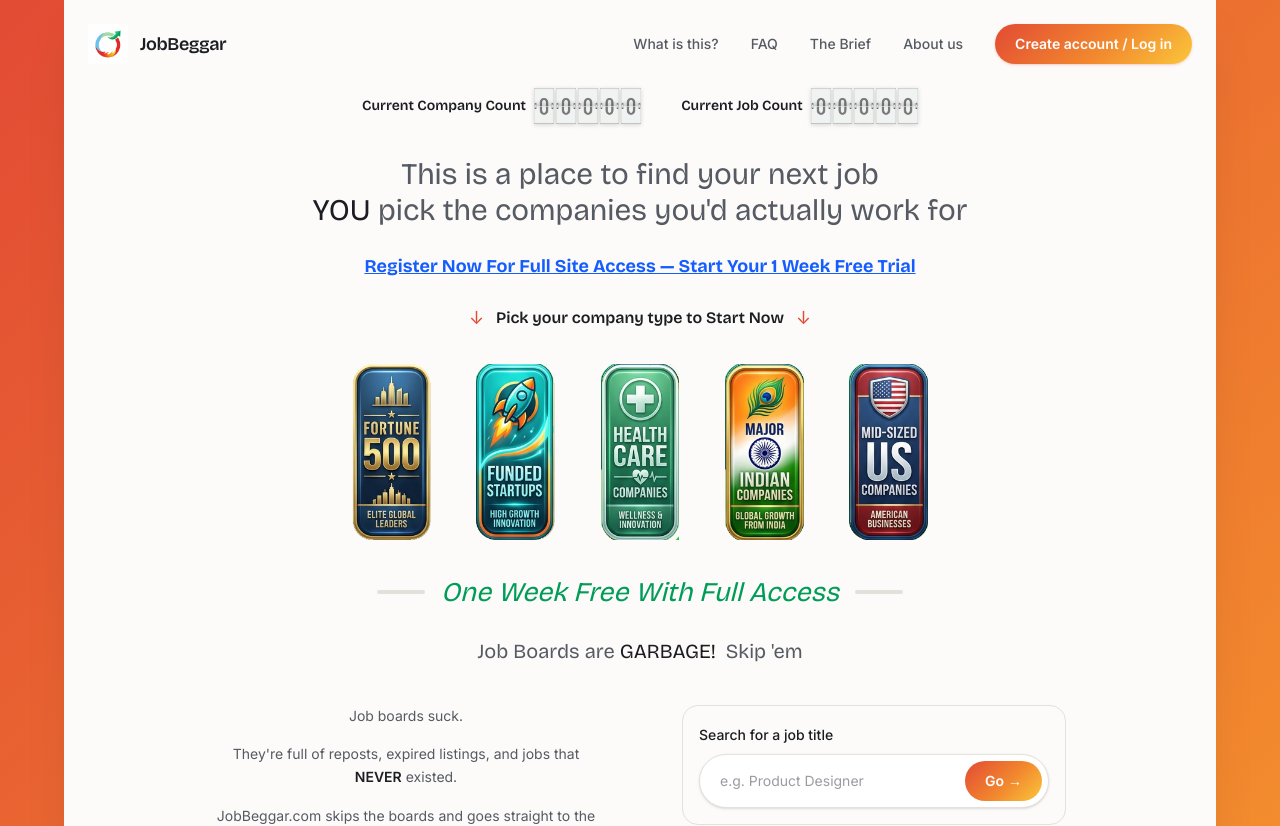
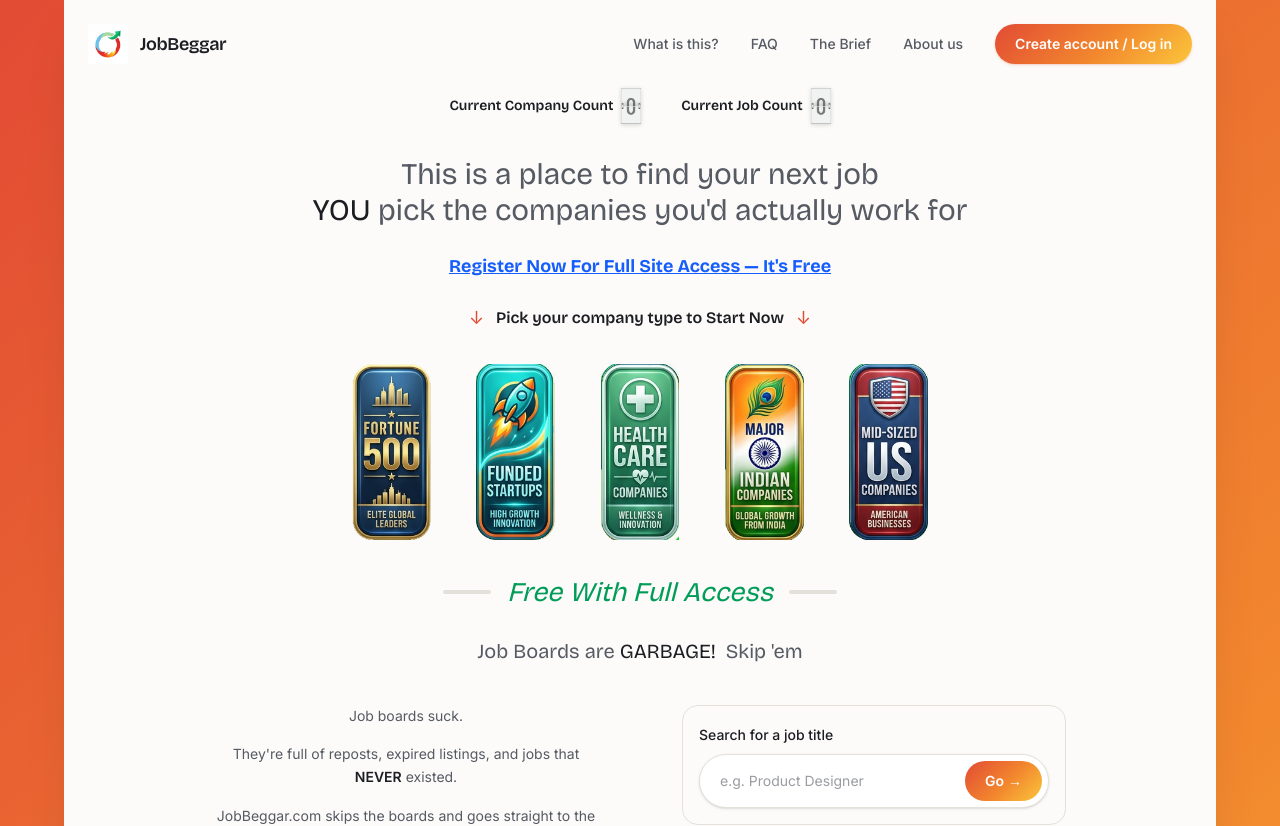
Before and after one commit to caveproddevelopment/smarterjobhunt, a React (Vite) app in the folder frontend/: page / in a window 1280 px wide. Shown: the top 826 px of the page. Built offline with nearby package versions, Linux system fonts and the light colour scheme; no server answers.

Commit message:
Landing: no leading zeros in counters; drop free-trial wording

```diff
--- a/frontend/src/pages/Landing.jsx
+++ b/frontend/src/pages/Landing.jsx
@@ -98,10 +98,10 @@ export default function Landing() {
 
         <div className="mx-auto flex max-w-6xl flex-wrap items-center justify-center gap-x-10 gap-y-1 px-6 pb-2 text-center">
           <p className="flex items-center gap-2 font-display text-sm font-semibold text-ink">
-            Current Company Count <FlipCounter value={animatedCompanyCount} />
+            Current Company Count <FlipCounter value={animatedCompanyCount} digits={String(stats.companyCount).length} />
           </p>
           <p className="flex items-center gap-2 font-display text-sm font-semibold text-ink">
-            Current Job Count <FlipCounter value={animatedJobCount} />
+            Current Job Count <FlipCounter value={animatedJobCount} digits={String(stats.jobCount).length} />
           </p>
         </div>
 
@@ -119,7 +119,7 @@ export default function Landing() {
                 to="/login?mode=register"
                 className="mt-6 inline-block font-display text-lg font-bold text-blue-600 underline"
               >
-                Register Now For Full Site Access — Start Your 1 Week Free Trial
+                Register Now For Full Site Access — It's Free
               </Link>
 
               <div className="mt-6 flex items-center justify-center gap-3">
@@ -147,7 +147,7 @@ export default function Landing() {
               <div className="mt-8 flex items-center justify-center gap-4">
                 <span className="h-1 w-8 rounded-full bg-line sm:w-12" aria-hidden />
                 <p className="font-display text-[1.6875rem] italic text-[#019c58]">
-                  One Week Free With Full Access
+                  Free With Full Access
                 </p>
                 <span className="h-1 w-8 rounded-full bg-line sm:w-12" aria-hidden />
               </div>
```
